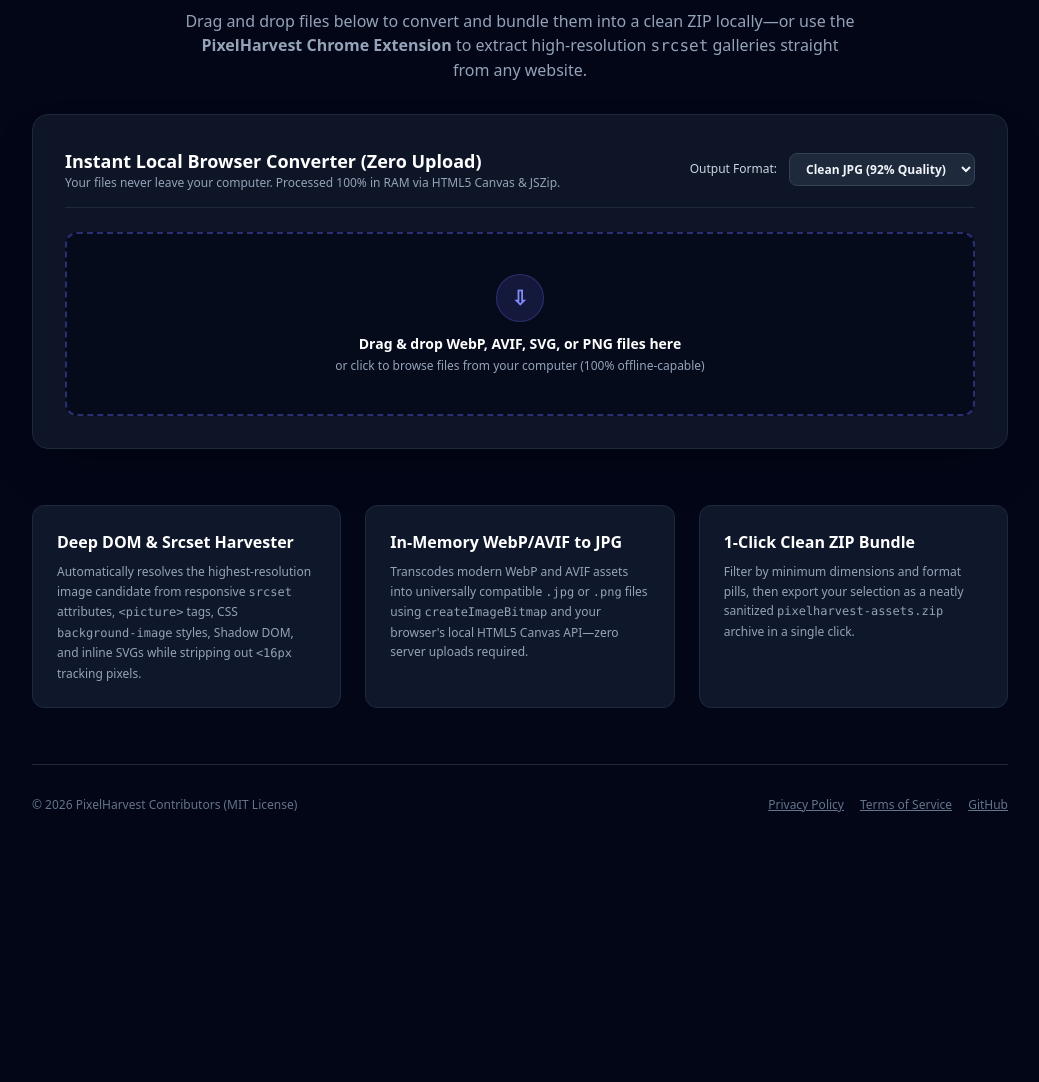
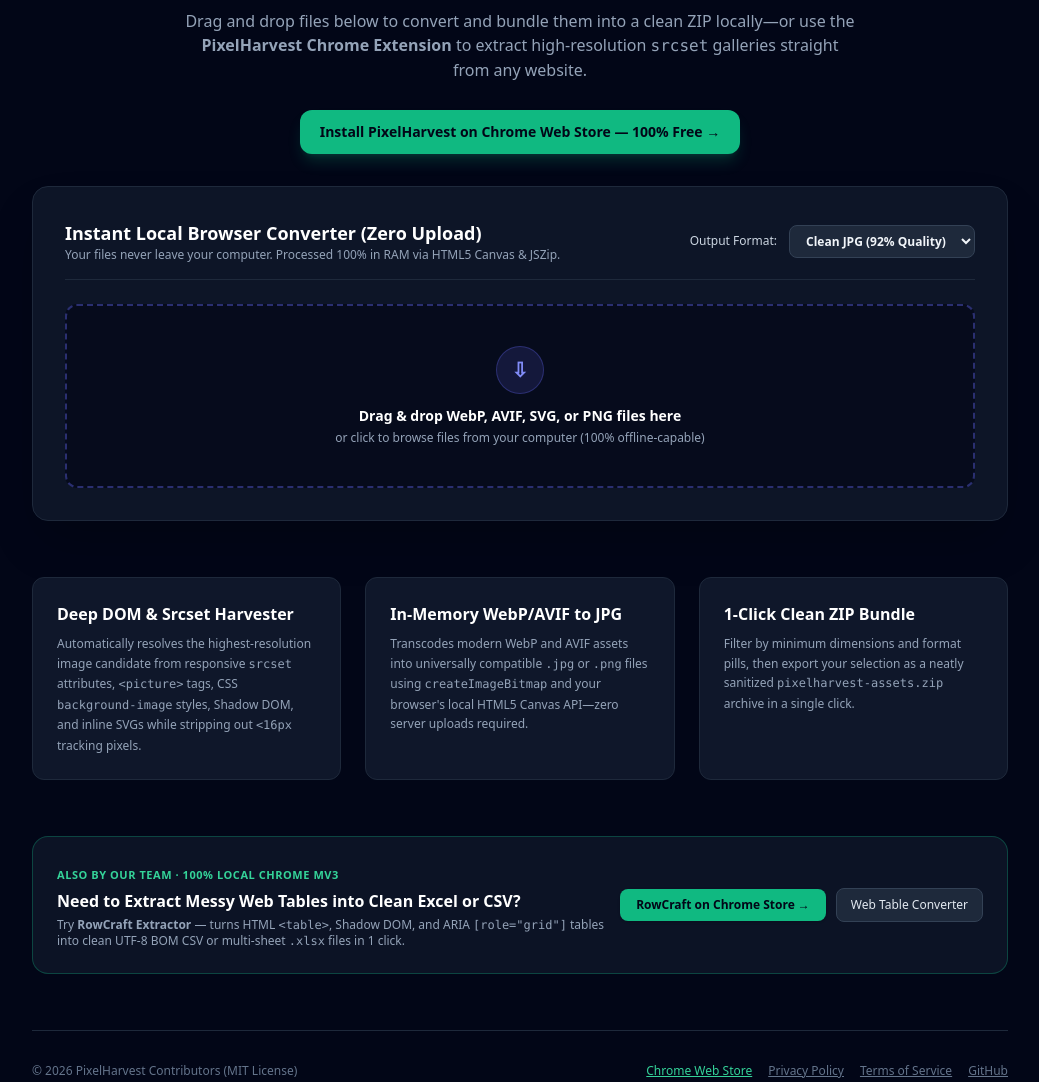
Before and after one commit to talofer/pixelharvest, a plain HTML site: page docs/index.html in a window 1280 px wide. Shown: the part 251-1333 px from the top of the page, without its empty margins (120-1159 px from the left). Before the commit the page ends 1144 px from the top, so only its background shows below. Drawn offline with nearby package versions, Linux system fonts and the light colour scheme.

Commit message:
docs(seo): v1.2.1 wire live Chrome Web Store ID mpdjciplejafjpdjkapfjafbgamebfco, sitemap.xml, robots.txt, and RowCraft cross-promo

```diff
--- a/docs/index.html
+++ b/docs/index.html
@@ -5,6 +5,7 @@
   <meta name="viewport" content="width=device-width, initial-scale=1.0" />
   <title>PixelHarvest — Free Bulk WebP &amp; AVIF to JPG Converter (No Upload) + Chrome Extension</title>
   <meta name="description" content="Convert WebP, AVIF & SVG images to clean JPG or PNG in bulk directly in your browser with zero server uploads, or install the free PixelHarvest Chrome Extension for 1-click webpage image extraction." />
+  <link rel="canonical" href="https://talofer.github.io/pixelharvest/" />
   <script type="application/ld+json">
   {
     "@context": "https://schema.org",
@@ -12,9 +13,10 @@
     "name": "Image Downloader & Bulk WebP to JPG: PixelHarvest",
     "applicationCategory": "BrowserApplication",
     "operatingSystem": "Chrome",
-    "softwareVersion": "1.2.0",
+    "softwareVersion": "1.2.1",
     "description": "Bulk download web images, photos & SVGs. Auto-convert WebP/AVIF to clean JPG/PNG with 1-click ZIP export. 100% free, no sign-up.",
     "url": "https://talofer.github.io/pixelharvest/",
+    "installUrl": "https://chromewebstore.google.com/detail/image-downloader-bulk-web/mpdjciplejafjpdjkapfjafbgamebfco",
     "offers": {
       "@type": "Offer",
       "price": "0",
@@ -33,9 +35,9 @@
         ⚡ Want to grab and convert images directly from any webpage in 1 click?
       </p>
       <a
-        href="https://chromewebstore.google.com/"
+        href="https://chromewebstore.google.com/detail/image-downloader-bulk-web/mpdjciplejafjpdjkapfjafbgamebfco"
         target="_blank"
-        rel="noreferrer"
+        rel="noopener noreferrer"
         class="px-3.5 py-1.5 rounded-lg bg-emerald-500 hover:bg-emerald-400 text-slate-950 font-bold text-xs transition-colors shadow-sm"
       >
         Add PixelHarvest to Chrome - Free
@@ -54,6 +56,17 @@
     <p class="max-w-2xl mx-auto text-slate-400 text-sm sm:text-base">
       Drag and drop files below to convert and bundle them into a clean ZIP locally—or use the <strong>PixelHarvest Chrome Extension</strong> to extract high-resolution <code>srcset</code> galleries straight from any website.
     </p>
+    <div class="pt-2 flex flex-wrap items-center justify-center gap-3">
+      <a
+        id="hero-cws-install-btn"
+        href="https://chromewebstore.google.com/detail/image-downloader-bulk-web/mpdjciplejafjpdjkapfjafbgamebfco"
+        target="_blank"
+        rel="noopener noreferrer"
+        class="px-5 py-3 rounded-xl bg-emerald-500 hover:bg-emerald-400 text-slate-950 font-bold text-sm transition shadow-lg shadow-emerald-500/20"
+      >
+        Install PixelHarvest on Chrome Web Store — 100% Free &rarr;
+      </a>
+    </div>
   </header>
 
   <main class="max-w-5xl mx-auto px-6 pb-20 space-y-14">
@@ -128,9 +141,39 @@
       </div>
     </section>
 
+    <!-- Cross-Promotion: Sister Productivity Extension -->
+    <section class="rounded-2xl bg-slate-900/80 border border-emerald-500/30 p-6 flex flex-col sm:flex-row items-center justify-between gap-4">
+      <div class="space-y-1">
+        <span class="text-[11px] font-bold uppercase tracking-wider text-emerald-400">Also by Our Team · 100% Local Chrome MV3</span>
+        <h3 class="text-base font-bold text-white">Need to Extract Messy Web Tables into Clean Excel or CSV?</h3>
+        <p class="text-xs text-slate-400">
+          Try <strong>RowCraft Extractor</strong> — turns HTML <code>&lt;table&gt;</code>, Shadow DOM, and ARIA <code>[role="grid"]</code> tables into clean UTF-8 BOM CSV or multi-sheet <code>.xlsx</code> files in 1 click.
+        </p>
+      </div>
+      <div class="flex items-center gap-2.5 shrink-0">
+        <a
+          href="https://chromewebstore.google.com/detail/ofhajfbdajpjidhcpbofkoeaegjjafeg"
+          target="_blank"
+          rel="noopener noreferrer"
+          class="px-4 py-2 rounded-lg bg-emerald-500 hover:bg-emerald-400 text-slate-950 font-bold text-xs transition shadow"
+        >
+          RowCraft on Chrome Store &rarr;
+        </a>
+        <a
+          href="https://talofer.github.io/rowcraft/"
+          target="_blank"
+          rel="noopener noreferrer"
+          class="px-3.5 py-2 rounded-lg bg-slate-800 hover:bg-slate-700 text-slate-200 border border-slate-700 text-xs font-medium transition"
+        >
+          Web Table Converter
+        </a>
+      </div>
+    </section>
+
     <footer class="border-t border-slate-800 pt-8 flex flex-wrap items-center justify-between text-xs text-slate-500 gap-4">
       <span>&copy; 2026 PixelHarvest Contributors (MIT License)</span>
       <div class="flex items-center gap-4">
+        <a href="https://chromewebstore.google.com/detail/image-downloader-bulk-web/mpdjciplejafjpdjkapfjafbgamebfco" class="text-emerald-400 hover:text-emerald-300 underline">Chrome Web Store</a>
         <a href="./privacy.html" class="hover:text-slate-300 underline">Privacy Policy</a>
         <a href="./terms.html" class="hover:text-slate-300 underline">Terms of Service</a>
         <a href="https://github.com/talofer/pixelharvest" class="hover:text-slate-300 underline">GitHub</a>
```
Also changed, not shown: docs/sitemap.xml (added, +21 -0 lines), docs/robots.txt (added), 1 other file.
